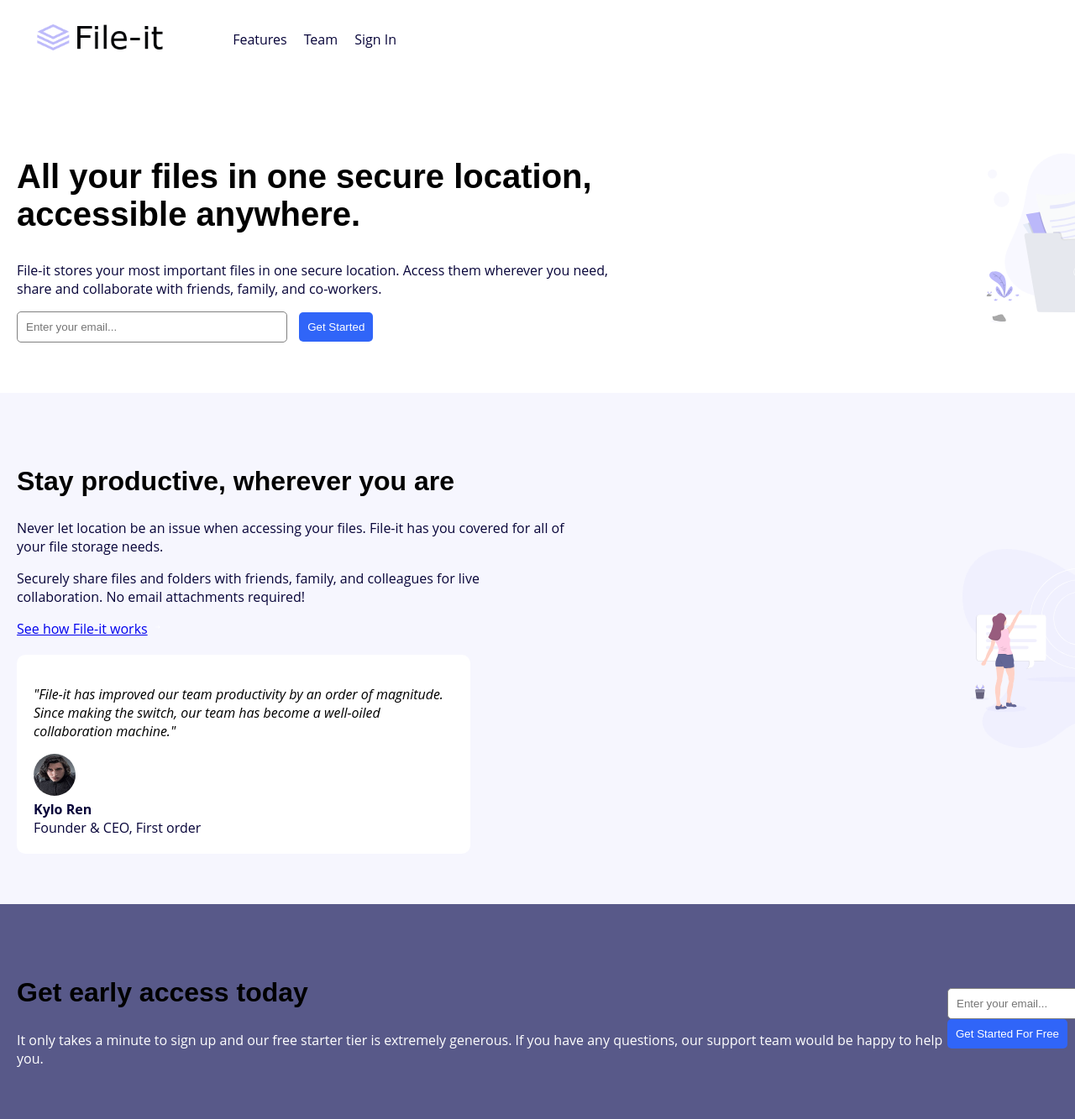
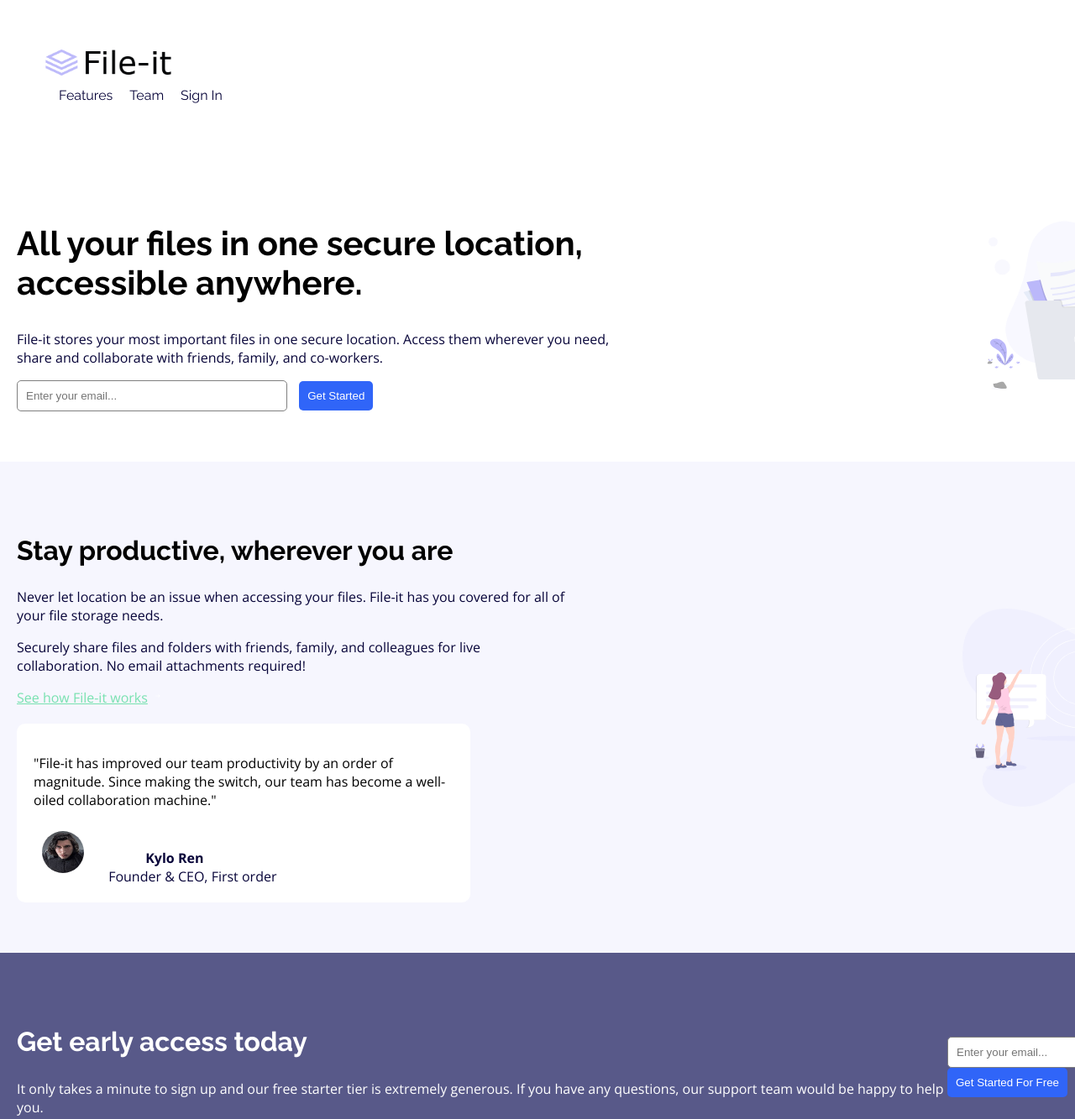
Before and after one commit to jorgeee22/Midterm_1_Jorge, a plain HTML site: page index.html in a window 1280 px wide. Shown: the top 1333 px of the page at 84% size. Drawn offline with nearby package versions, Linux system fonts and the light colour scheme.

Commit message:
terminado midterm

```diff
--- a/index.html
+++ b/index.html
@@ -5,6 +5,13 @@
   <meta name="viewport" content="width=device-width, initial-scale=1.0">
   <link rel="icon" type="image/png" sizes="32x32" href="./images/favicon-32x32.png">
   <link rel="stylesheet" href="styles.css">
+  <link rel="preconnect" href="https://fonts.googleapis.com">
+<link rel="preconnect" href="https://fonts.gstatic.com" crossorigin>
+<link href="https://fonts.googleapis.com/css2?family=Raleway:ital,wght@0,100..900;1,100..900&display=swap" rel="stylesheet">
+<link rel="preconnect" href="https://fonts.googleapis.com">
+<link rel="preconnect" href="https://fonts.gstatic.com" crossorigin>
+<link href="https://fonts.googleapis.com/css2?family=Open+Sans:ital,wght@0,300..800;1,300..800&display=swap" rel="stylesheet">
+
   <title>File-it Landing Page</title>
 </head>
 <body>
@@ -43,13 +50,13 @@
       <h2>Stay productive, wherever you are</h2>
       <p>Never let location be an issue when accessing your files. File-it has you covered for all of your file storage needs.</p>
       <p>Securely share files and folders with friends, family, and colleagues for live collaboration. No email attachments required!</p>
-      <a class="linkFile" href="#">See how File-it works</a>
+      <a style="color: rgb(120, 225, 176);" href="index.html">See how File-it works</a>
       <img src="./images/icon-arrow.svg" alt="icon">
       <div class="comment">
         <p>"File-it has improved our team productivity by an order of magnitude. Since making the switch, our team has become a well-oiled collaboration machine."</p>
         <div class="kylo">
           <img src="images/avatar-testimonial.jpg" alt="imagen">
-          <div>
+          <div id="name">
             <strong>Kylo Ren</strong><br>
             Founder & CEO, First order
           </div>
@@ -67,7 +74,7 @@
 
   <section class="parte3">
     <div class="text_content">
-      <h2>Get early access today</h2>
+      <h2 id = "Access" >Get early access today</h2>
       <p>It only takes a minute to sign up and our free starter tier is extremely generous.
       If you have any questions, our support team would be happy to help you.</p>
     </div>
--- a/styles.css
+++ b/styles.css
@@ -1,6 +1,6 @@
 
 body {
-  font-family: 'Open Sans', sans-serif;
+  font-family: "Open Sans", sans-serif;
   margin: 0;
   padding: 0;
   background-color: #F6F6FE;
@@ -12,10 +12,14 @@ body {
 header {
   display: flex;
   justify-content: space-between;
-  padding: 20px 40px;
+  padding: 50px ;
   background-color: white;
-  text-align: right;
+  font-family: "Raleway", sans-serif;
+  max-width: 1440px;
 }
+
+
+
 
 header img {
   height: 50px;
@@ -28,6 +32,7 @@ nav ul {
 
 nav li {
   margin-left: 20px;
+
 }
 
 nav a {
@@ -46,10 +51,19 @@ nav a {
 }
 
 .LinksFTS {
-  float: right;
-
+  display: flex;
+  justify-content: flex-end;
+  align-items: center;
+  list-style: none;
+  margin: 0;
+  padding: 0;
 
 }
+
+.LinksFTS li {
+  text-align: left;
+}
+
 
 .LinkFile a{
   color: greenyellow;
@@ -62,11 +76,11 @@ h1, h2 {
 }
 
 h1 {
-  font-size: 2.5em;
+  font-size: 2.5rem;
 }
 
 h2 {
-  font-size: 2em;
+  font-size: 2rem;
 }
 
 
@@ -93,6 +107,10 @@ p {
 .email, .Button {
   padding: 10px;
   border-radius: 5px;
+}
+
+#Access{
+  color: white;
 }
 
 .email {
@@ -124,10 +142,14 @@ p {
 }
 
 .comment p {
-  font-style: italic;
   color: black;
 }
 
+#name{
+  text-indent: 22%;
+  display: inline-block;
+
+}
 .comment .author {
   display: flex;
   align-items: center;
@@ -139,6 +161,7 @@ p {
   width: 50px;
   height: 50px;
   margin-right: 15px;
+  padding: 10px;
 }
 
 footer {
@@ -168,7 +191,7 @@ footer {
   margin-bottom: 10px;
 }
 
-.footer_links a {
+.LinksAJPB a {
   color: white;
   font-size: 0.9em;
 }
```
